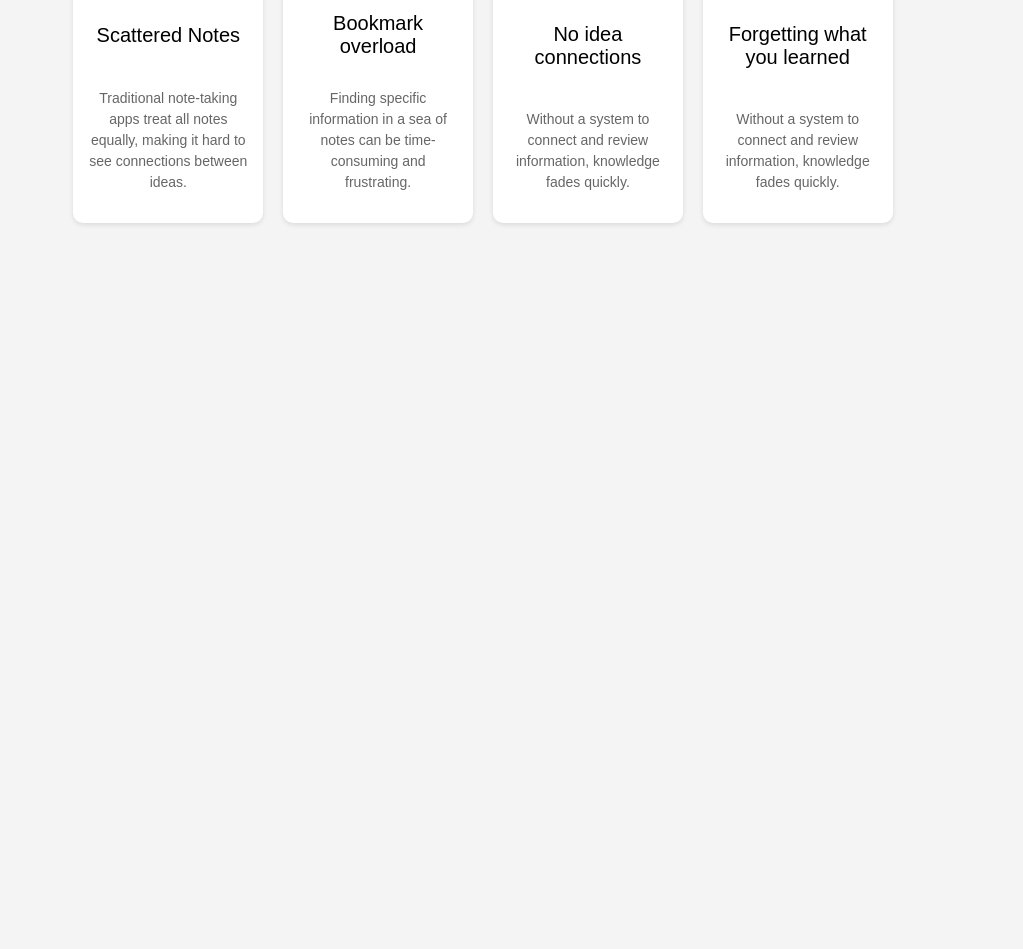
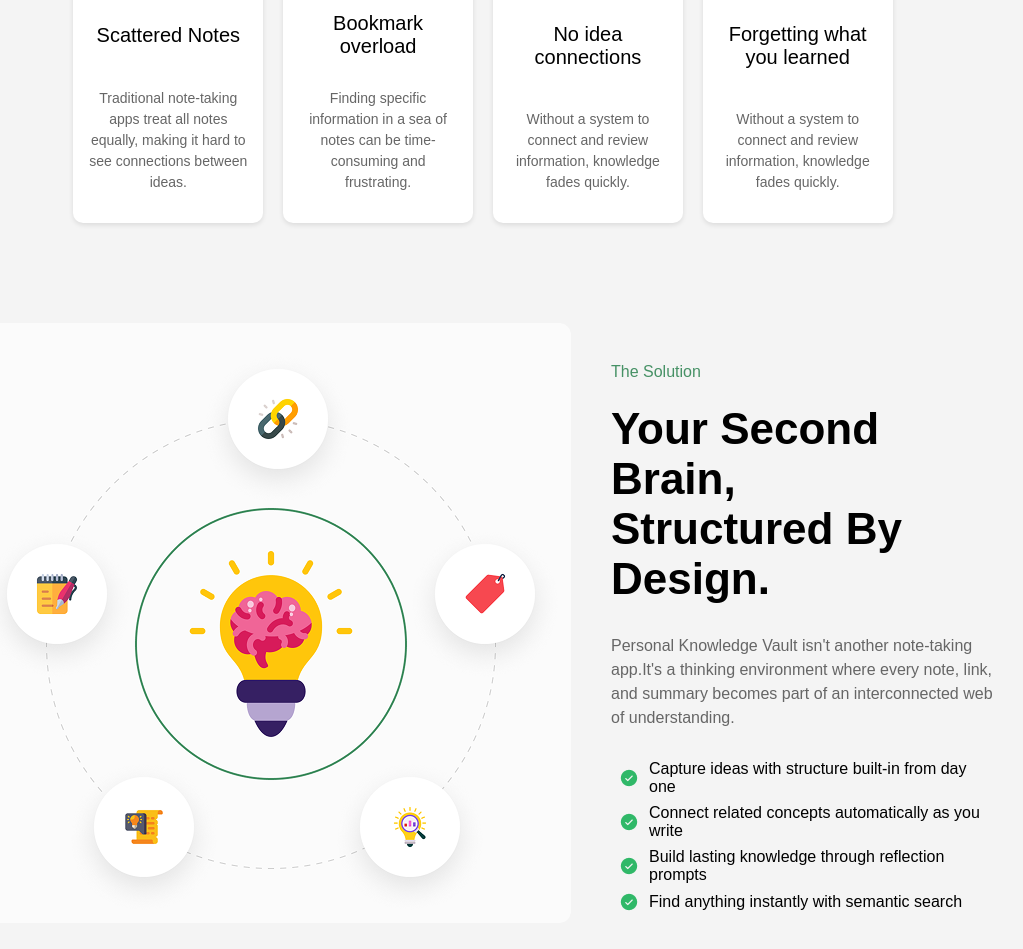
Before and after one commit to nayema34/Assignment-1, a plain HTML site: page index.html in a window 1280 px wide. Shown: the part 1065-2014 px from the top of the page, without its empty margins (157-1180 px from the left). Before the commit the page ends 1338 px from the top, so only its background shows below. Drawn offline with Linux system fonts and the light colour scheme.

Commit message:
Image and some text added

```diff
--- a/index.html
+++ b/index.html
@@ -79,5 +79,21 @@
         </div>
     </div>
 
+    <div class="solution-section">
+        <div class="big-image">
+            <img src="./assets/knowledge.png" alt="">
+        </div>
+
+        <div class="points">
+            <p>The Solution</p>
+            <h1>Your Second Brain,<br>Structured By Design.</h1>
+            <p>Personal Knowledge Vault isn't another note-taking app.It's a thinking environment where every note, link, and summary becomes part of an interconnected web of understanding.</p>
+                <h3><img src="./assets/CheckCircle.png" alt="">Capture ideas with structure built-in from day one</h3>
+                <h3><img src="./assets/CheckCircle.png" alt="">Connect related concepts automatically as you write</h3>
+                <h3><img src="./assets/CheckCircle.png" alt="">Build lasting knowledge through reflection prompts</h3>
+                <h3><img src="./assets/CheckCircle.png" alt="">Find anything instantly with semantic search</h3>
+        </div>
+    </div>
+
 </body>
 </html>
--- a/style.css
+++ b/style.css
@@ -201,3 +201,49 @@ nav{
     width: 32px;
     height: 32px;
 }
+
+.solution-section{
+    margin: 100px auto;
+    width: 80%;
+    display: flex;
+    flex-direction: row;
+    align-items: center;
+    justify-content: space-between;
+    gap: 40px;
+}
+.solution-section .big-image img{
+    width: 600px;
+    height: 600px;
+    border-radius: 10px;
+}
+.points p:nth-child(1){
+    margin-bottom: 20px;
+    color: #469165;
+}
+.points h1{
+    font-size: 44px;
+    color: #000000;
+    margin-bottom: 20px;
+}
+.points p{
+    font-size: 16px;
+    color: #666666;
+    line-height: 1.5;
+    margin-bottom: 30px;
+    margin-top: 30px;
+}
+.points .point-list{
+    display: flex;
+    flex-direction: column;
+    gap: 20px;
+}
+.points h3{
+    font-size: 16px;
+    color: #000000;
+    margin: 8px;
+    font-weight: 400;
+    display: flex;
+    flex-direction: row;
+    gap: 10px;
+    align-items: center;
+}
```
